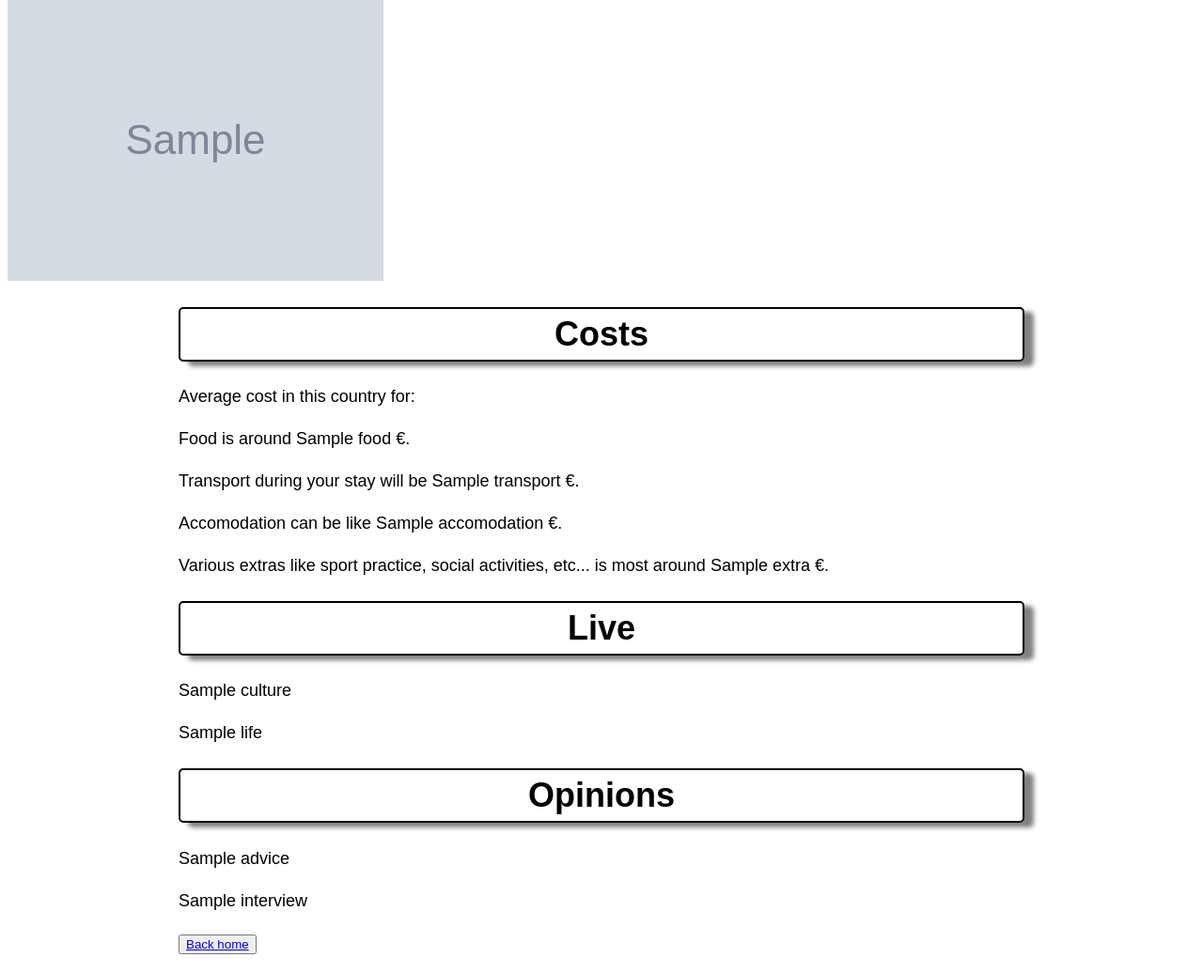
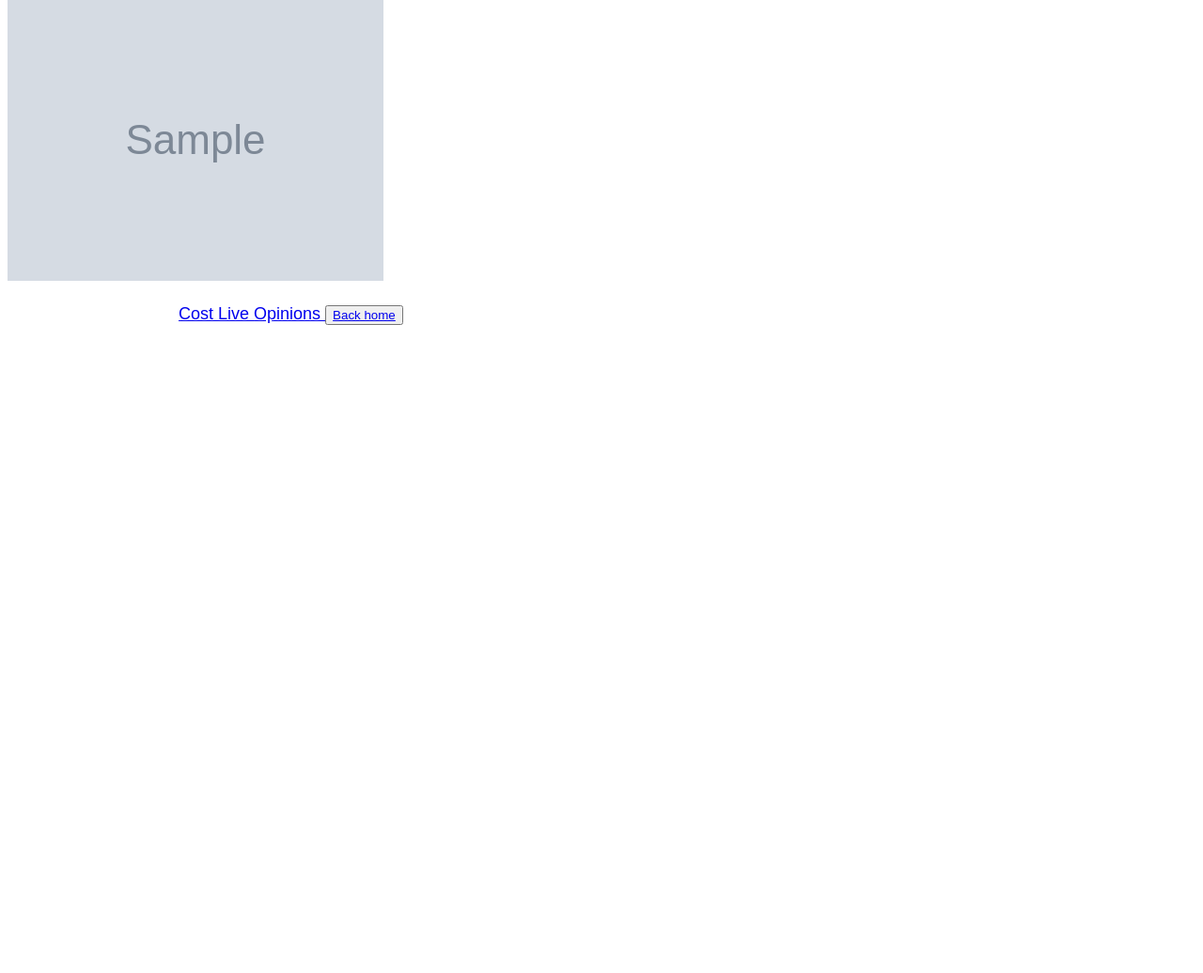
Before and after one commit to NathanMachrouh/reims-php-2009-project3-neomaround-the-world, a Symfony app: template templates/country/show.html.twig in a window 1280 px wide. Shown: the part 115-1151 px from the top of the page at 94% size. After the commit the page ends 461 px from the top, so only its background shows below. Run offline with Twig, Linux system fonts and the light colour scheme; the template is opened without the code that fills it: most values are stand-ins (such as "Sample title", 1, 10 or a date in 2020); grey boxes marked "Sample" are stand-in pictures; some libraries are stand-ins or nearby versions.

Commit message:
feat: add cost, live and opinions templates

```diff
--- a/templates/country/show.html.twig
+++ b/templates/country/show.html.twig
@@ -19,21 +19,24 @@
 
 <img class="country_image" src="{{ country.image }}">
 <div class="example-wrapper">
-  <h1>Costs</h1>
+  {# <h1>Costs</h1>
     <p>Average cost in this country for:</p>
     <p>Food is around {{ cost.food }} €.</p>
     <p>Transport during your stay will be {{ cost.transport }} €.</p>
     <p>Accomodation can be like {{ cost.accomodation }} €.</p>
-    <p>Various extras like sport practice, social activities, etc... is most around {{ cost.extra }} €.</p>
+    <p>Various extras like sport practice, social activities, etc... is most around {{ cost.extra }} €.</p> #}
+<a href="{{ path("cost_show", { id: country.id }) }}">Cost </a>
+<a href="{{ path("live_show", { id: country.id }) }}">Live </a>
+<a href="{{ path("opinions_show", { id: country.id }) }}">Opinions </a>
 
-  <h1>Live</h1>
+  {# <h1>Live</h1>
     <p>{{ live.culture }}</p>
     <p>{{ live.life }}</p>
 
   <h1>Opinions</h1>
 
     <p>{{ opinion.advice }}</p>
-    <p>{{ opinion.interview }}</p>
+    <p>{{ opinion.interview }}</p> #}
 
   <button class="button"><a href="{{ path('home') }}">Back home</a></button>
 
```
Also changed, not shown: templates/cost/show.html.twig (added), templates/live/show.html.twig (added), templates/opinions/show.html.twig (added).
